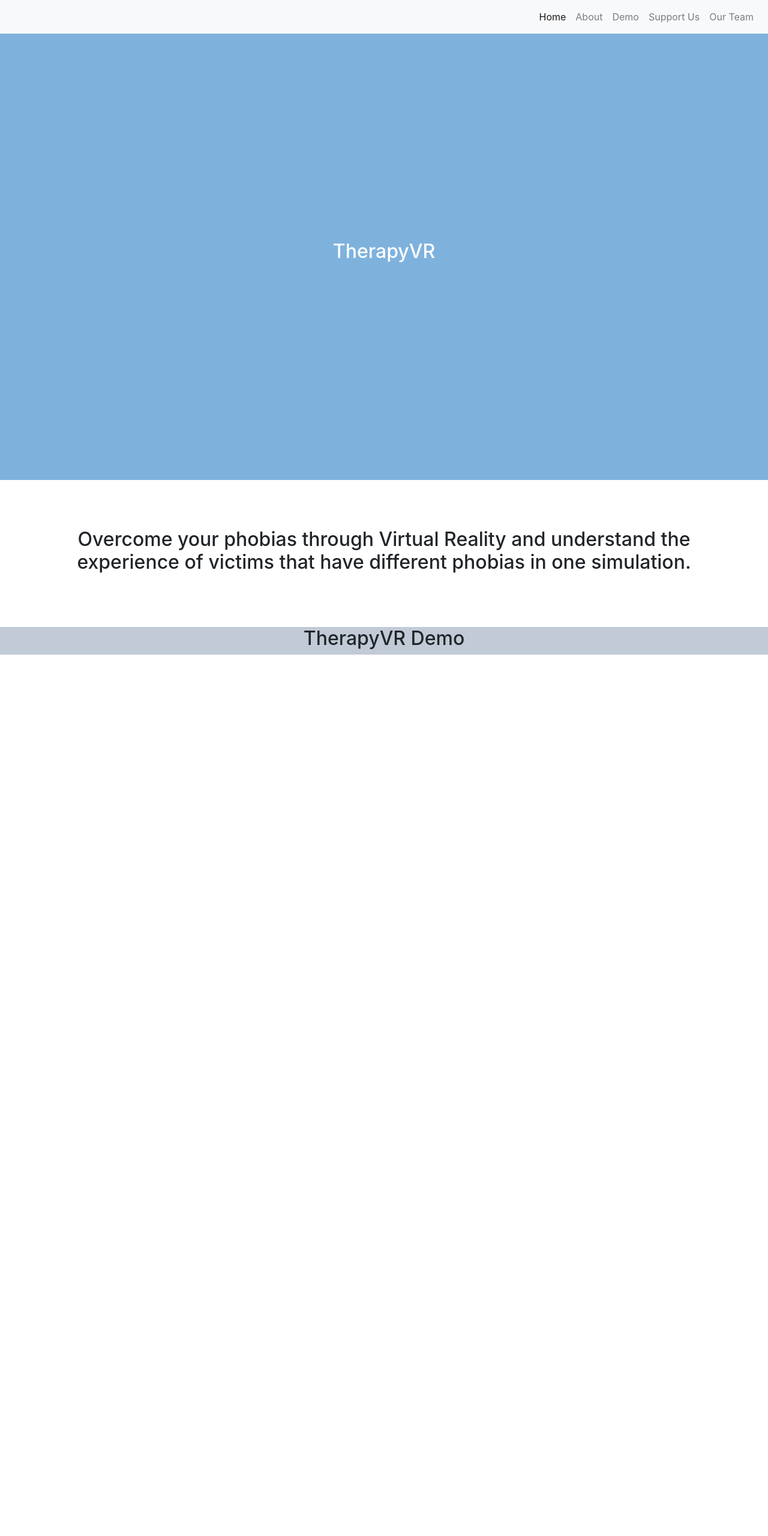
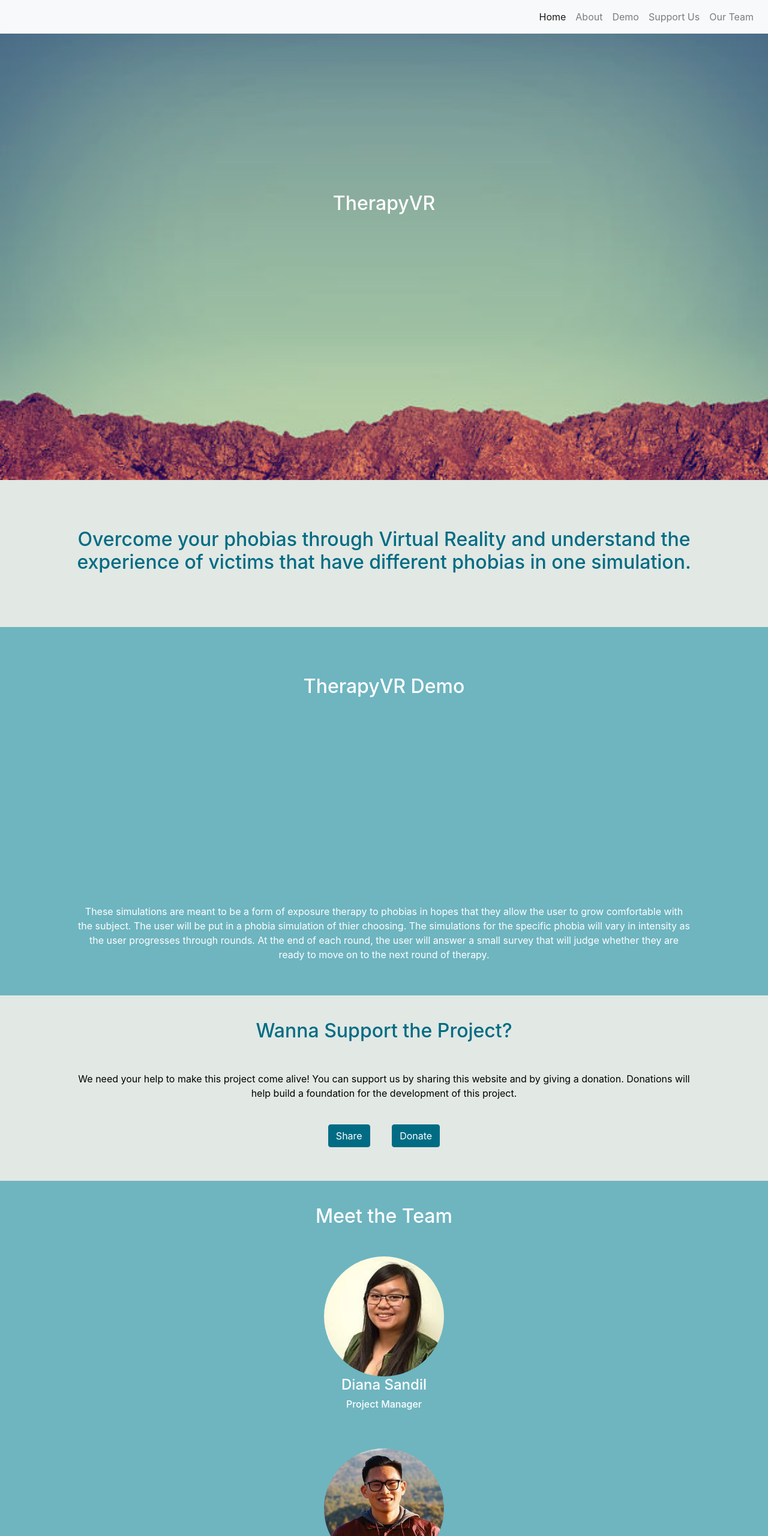
Before and after one commit to TylerKienVu/inf134, a plain HTML site: page index.html in a window 1280 px wide. Shown: the top 2560 px of the page at 60% size. Before the commit the page ends 1091 px from the top, so only its background shows below. Drawn offline with nearby package versions, Linux system fonts and the light colour scheme; grey boxes are pictures that could not be loaded.

Commit message:
Designed Main Format of Site
Main formatting done.
Things that still need to be done:
- Change color scheme to reflect landing page image
- Add view counter to the demo section
- Get pictures of Jason, Jenny, and Phuc
- Get better font

```diff
--- a/css/styles.css
+++ b/css/styles.css
@@ -1,26 +1,88 @@
+/*
+Color Scheme:
+#FFCCBB sunrise
+#6EB5C0 blue topaz
+#006C84 cerulean
+#E2E8E4 icicle
+*/
+
 .nav-item {
 	text-align: right;
+}
+
+.button-container {
+	display: inline-block;
+	padding: 1em;
+}
+
+.block-text {
+	text-overflow: break-word;
+	padding-left: 10vw;
+	padding-right: 10vw;
+	padding-bottom: 5vh;
+	text-align: center;
+}
+
+.profile-container{
+	display: block;
+	height: 200px;
+	width: 200px;
+	margin-left: auto;
+	margin-right: auto;
+	margin-bottom: 15vh;
+	text-align: center;
+	-webkit-transition: all 2.5s;
+}
+
+.profile-picture{
+	object-fit: cover;
+	width: 100%;
+	height: 100%;
+	border-radius: 50%;
+}
+
+.icon {
+	margin-left: 5vw;
+	margin-right: 5vw;
+}
+
+.btn-primary {
+	background-color: #006C84 !important;
+	border-color: #006C84 !important;
+}
+
+.centered-axis-x {
+    position: absolute;
+    left: 50%;
+    transform: translate(-50%, 0);
 }
 
 #landing-page-row {
 	height: 100vh;
 	width: 100vw;
-	background-color: #7EB2DD;
+	background: #6EB5C0;
 }
 
 #landing-page-heading-container {
-	text-align: center;
-	padding-top: 50vh;
+	top: 40vh;
+	color: white;
 }
 
 #landing-page-heading {
-	color: white;
+	z-index: 2;
+}
+
+#landing-img {
+	width: 100%;
+	height: 100%;
+	object-fit: cover;
+	z-index: 0;
 }
 
 #mission-statement-row {
 	overflow-y: auto;
 	width: 100vw;
-	background-color: white;
+	background-color: #E2E8E4;
 }
 
 #mission-statement-container {
@@ -29,11 +91,73 @@
 	padding-bottom: 10vh;
 	padding-left: 5vw;
 	padding-right: 5vw;
+	color: #006C84;
 }
 
 #demo-row {
 	overflow-y: auto;
 	width: 100vw;
-	background: #C1CAD6;
+	background: #6EB5C0;
 	text-align: center;
+	color: white;
 }
+
+#demo-heading-container {
+	padding-top: 10vh;
+	padding-bottom: 5vh;
+}
+
+#video-container {
+	padding-bottom: 5vh;
+}
+
+#support-row {
+	background-color: #E2E8E4;
+	color: black;
+}
+
+#support-heading-container {
+	text-align: center;
+	padding-top: 5vh;
+	padding-bottom: 5vh;
+	color: #006C84;
+}
+
+#support-buttons {
+	text-align: center;
+	padding-bottom: 5vh;
+}
+
+#support-bio {
+	padding-bottom: 1vh;
+}
+
+#team-heading-container {
+	padding-top: 5vh;
+	padding-bottom: 5vh;
+}
+
+#team-row {
+	background: #6EB5C0;
+	overflow-y: auto;
+	width: 100vw;
+	text-align: center;
+	color: white;
+}
+
+#contact-row {
+	background-color: #E2E8E4;
+	color: #006C84;
+}
+
+#contact-heading-container {
+	text-align: center;
+	padding-top: 10vh;
+	padding-bottom: 5vh;
+}
+
+#icons-container {
+	text-align: center;
+	font-size: 3em;
+	padding-bottom: 10vh;
+}
--- a/index.html
+++ b/index.html
@@ -8,9 +8,9 @@
     <title>TherapyVR</title>
 	<script src="https://code.jquery.com/jquery-3.2.1.slim.min.js" integrity="sha384-KJ3o2DKtIkvYIK3UENzmM7KCkRr/rE9/Qpg6aAZGJwFDMVNA/GpGFF93hXpG5KkN" crossorigin="anonymous"></script>
 	<script src="https://cdnjs.cloudflare.com/ajax/libs/popper.js/1.12.9/umd/popper.min.js" integrity="sha384-ApNbgh9B+Y1QKtv3Rn7W3mgPxhU9K/ScQsAP7hUibX39j7fakFPskvXusvfa0b4Q" crossorigin="anonymous"></script>
-	<script src="https://use.fontawesome.com/f83b38ae27.js"></script>
+	<script src="https://maxcdn.bootstrapcdn.com/bootstrap/4.0.0/js/bootstrap.min.js" integrity="sha384-JZR6Spejh4U02d8jOt6vLEHfe/JQGiRRSQQxSfFWpi1MquVdAyjUar5+76PVCmYl" crossorigin="anonymous"></script>
+	<script defer src="https://use.fontawesome.com/releases/v5.0.6/js/all.js"></script>
 	<script src="js/scripts.js"></script>
-	<script src="https://maxcdn.bootstrapcdn.com/bootstrap/4.0.0/js/bootstrap.min.js" integrity="sha384-JZR6Spejh4U02d8jOt6vLEHfe/JQGiRRSQQxSfFWpi1MquVdAyjUar5+76PVCmYl" crossorigin="anonymous"></script>
 	<link rel="stylesheet" href="https://maxcdn.bootstrapcdn.com/bootstrap/4.0.0/css/bootstrap.min.css" integrity="sha384-Gn5384xqQ1aoWXA+058RXPxPg6fy4IWvTNh0E263XmFcJlSAwiGgFAW/dAiS6JXm" crossorigin="anonymous">
 	<link rel="stylesheet" href="css/animate.css">
     <link rel="stylesheet" href="css/styles.css">
@@ -42,9 +42,10 @@
 	  </div>
 	</nav>
 	<div id="landing-page-row">
-		<div id="landing-page-heading-container">
+		<div id="landing-page-heading-container" class="centered-axis-x">
 			<h2 id="landing-page-heading">TherapyVR</h2>
 		</div>
+		<img id="landing-img" src="content/background.jpg">
 	</div>
 	<div id="mission-statement-row">
 		<div id="mission-statement-container">
@@ -55,6 +56,79 @@
 		<div id="demo-heading-container">
 			<h2 id="demo-heading">TherapyVR Demo</h2>
 		</div>
+		<div id="video-container">
+			<iframe id="video" width="300" height="250" src="https://www.youtube.com/embed/cML814JD09g" frameborder="0" allow="encrypted-media" allowfullscreen></iframe>
+		</div>
+		<div id="video-bio" class="block-text">
+			<p>These simulations are meant to be a form of exposure therapy to phobias in hopes that they allow the user to grow comfortable with the subject. The user will be put in a phobia simulation of thier choosing. The simulations for the specific phobia will vary in intensity as the user progresses through rounds. At the end of each round, the user will answer a small survey that will judge whether they are ready to move on to the next round of therapy.</p>
+		</div>
+	</div>
+	<div id="support-row">
+		<div id="support-heading-container">
+			<h2 id="support-heading">Wanna Support the Project?</h2>
+		</div>
+		<div id="support-bio" class="block-text">
+			<p>We need your help to make this project come alive! You can support us by sharing this website and by giving a donation. Donations will help build a foundation for the development of this project.</p>
+		</div>
+		<div id="support-buttons">
+			<div class="button-container">
+				<button type="button" class="btn btn-primary">Share</button>
+			</div>
+			<div class="button-container">
+				<button type="button" class="btn btn-primary">Donate</button>
+			</div>
+		</div>
+	</div>
+	<div id="team-row">
+		<div id="team-heading-container">
+			<h2 id="team-heading">Meet the Team</h2>
+		</div>
+		<div id="meet-the-team-container" class="container-fluid">
+			<div style="text-align: center">
+				<div id="diana" class="profile-container">
+					<img class="profile-picture" src="content/diana.jpg"/>
+					<h4>Diana Sandil</h4>
+					<h6>Project Manager</h6>
+				</div>
+				<div id="tyler" class="profile-container">
+					<img class="profile-picture" src="content/tyler.jpg"/>
+					<h4>Tyler Vu</h4>
+					<h6>Software Engineer
+				</div>
+				<div id="rhian" class="profile-container">
+					<img class="profile-picture" src="content/rhian.jpg"/>
+					<h4>Rhian Advincula</h4>
+					<h6>Writer/Graphic Designer
+				</div>
+			</div>
+			<div style="text-align: center">
+				<div id="phuc" class="profile-container">
+					<img class="profile-picture" src="content/rhian.jpg"/>
+					<h4>Phuc Nguyen</h4>
+					<h6>Writer/Business Analyst</h6>
+				</div>
+				<div id="jason" class="profile-container">
+					<img class="profile-picture" src="content/rhian.jpg"/>
+					<h4>Jason Dong</h4>
+					<h6>Full Stack Developer</h6>
+				</div>
+				<div id="jenny" class="profile-container">
+					<img class="profile-picture" src="content/rhian.jpg"/>
+					<h4>Jenny Nguyen</h4>
+					<h6>Full Stack Developer</h6>
+				</div>
+			</div>
+		</div>
+	</div>
+	<div id="contact-row">
+		<div id="contact-heading-container">
+			<h2 id="contact-heading">Stay up to date on the project!</h2>
+		</div>
+		<div id="icons-container">
+			<i class="fab fa-facebook-square icon"></i>
+			<i class="fab fa-twitter-square icon"></i>
+			<i class="fab fa-instagram icon"></i>
+		</div>
 	</div>
   </body>
 </html>
```
Also changed, not shown: content/background.jpg (added), content/diana.jpg (added), content/rhian.jpg (added), content/tyler.jpg (added).
